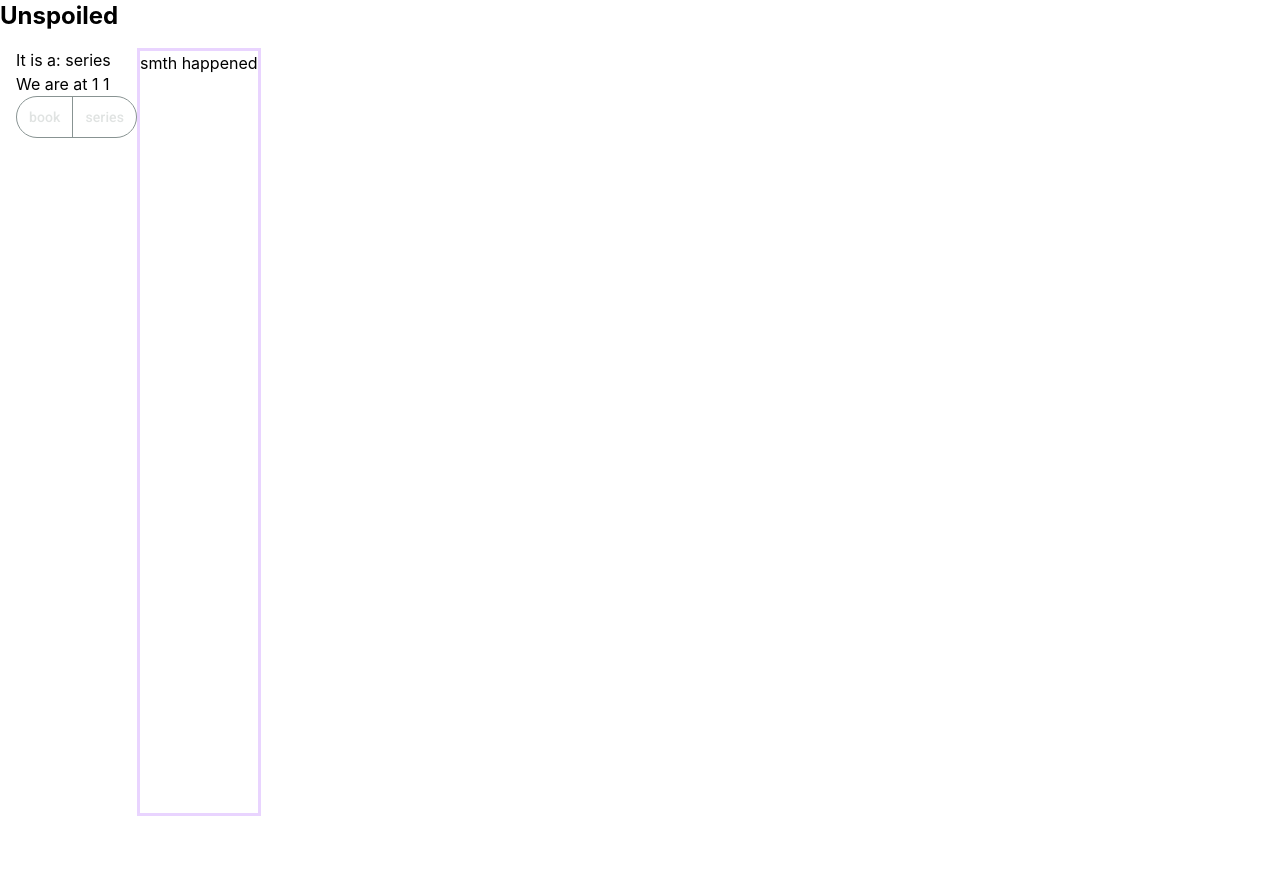
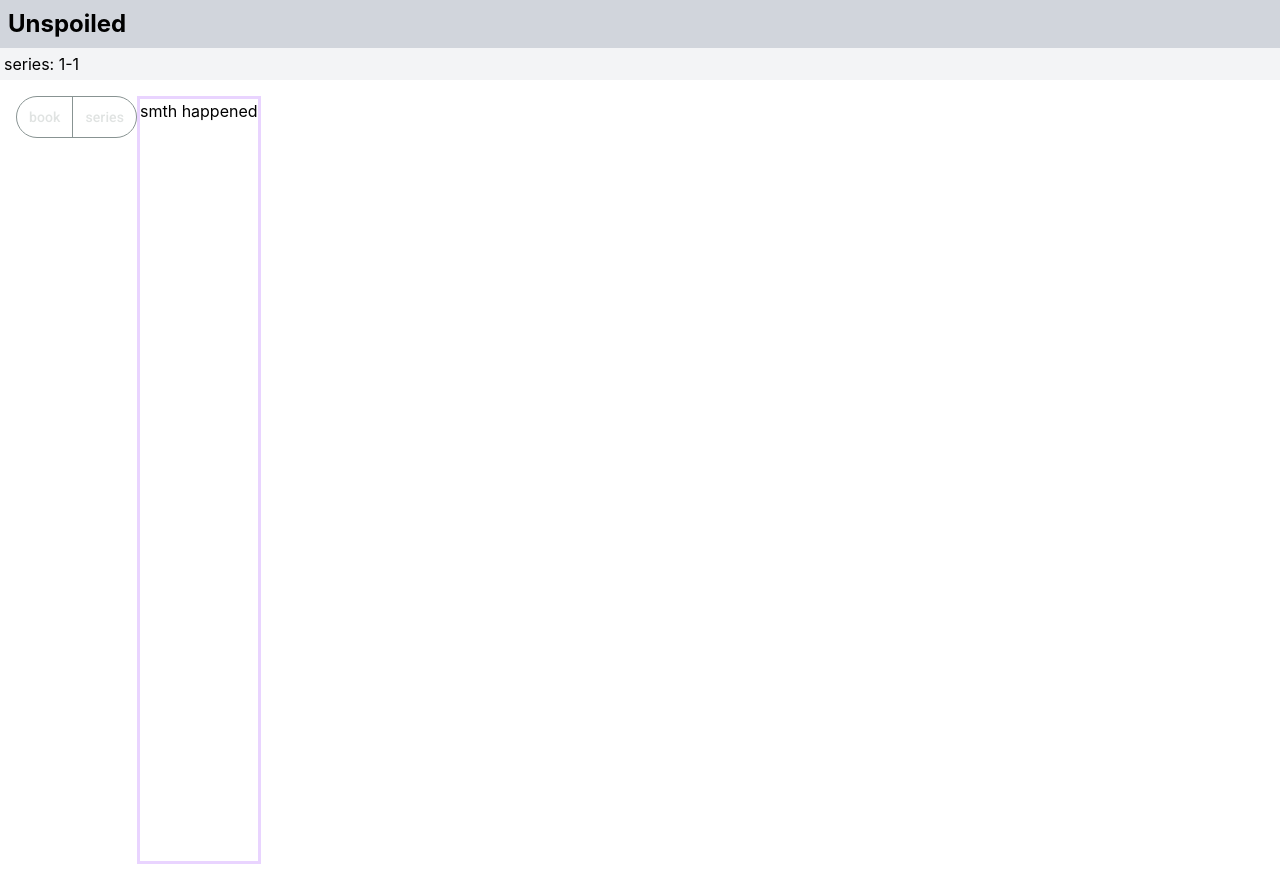
Before and after one commit to RealSlimKlewus/unspoiled, an Angular app: page / in a window 1280 px wide. Before the commit the page ends 832 px from the top, so only its background shows below. Built offline with nearby package versions, Linux system fonts and the light colour scheme.

Commit message:
Adjusted header so it doesn't look like sh

```diff
--- a/src/app/header/header.component.html
+++ b/src/app/header/header.component.html
@@ -1 +1,4 @@
-<h1 class="text-2xl font-bold">Unspoiled</h1>
+<div class="sticky top-0 z-2">
+  <h1 class="text-2xl font-bold bg-gray-300 dark:bg-gray-700 dark:text-white shadow-xs p-2">Unspoiled</h1>
+  <p class="bg-gray-100 p-1">{{currentMediaInstance().mediumType}}: {{currentMediaInstance().segment.book}}-{{currentMediaInstance().segment.chapter}}</p>
+</div>
--- a/src/app/header/header.component.ts
+++ b/src/app/header/header.component.ts
@@ -11,4 +11,6 @@ import { MediaInstanceSelectorComponent } from "../mediaInstance/media-instance-
 })
 export class HeaderComponent {
 
+  private mediaInstanceService = inject(MediaInstanceService)
+  currentMediaInstance = this.mediaInstanceService.currentMediaInstance
 }
--- a/src/app/sidebar/sidebar.component.html
+++ b/src/app/sidebar/sidebar.component.html
@@ -1,12 +1,4 @@
 
 <div>
-  <p>
-    It is a: {{currentMediaInstance().mediumType}}
-  </p>
-  <p>
-    We are at {{currentMediaInstance().segment.book}} {{currentMediaInstance().segment.chapter}}
-  </p>
-
-
   <app-media-instance-selector/>
 </div>
```
